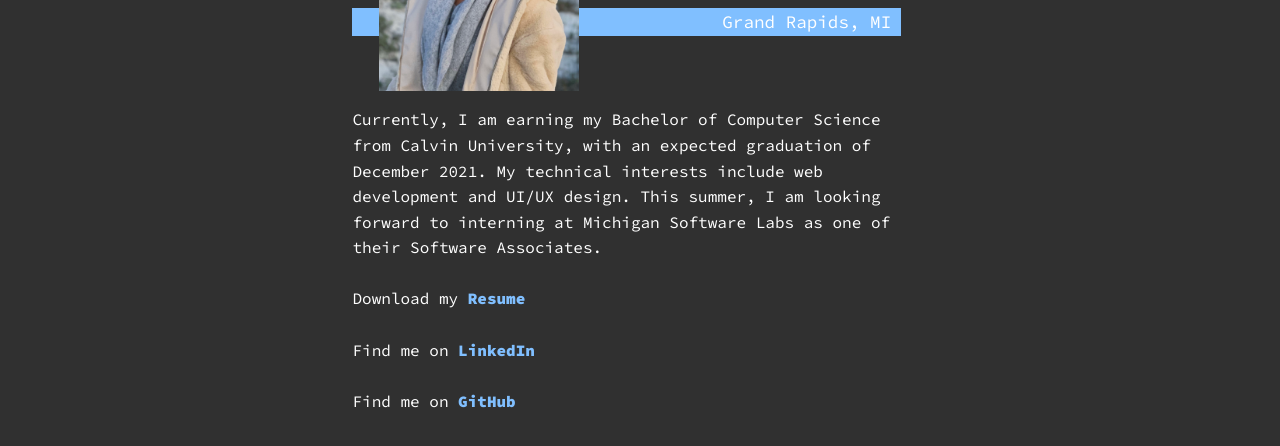
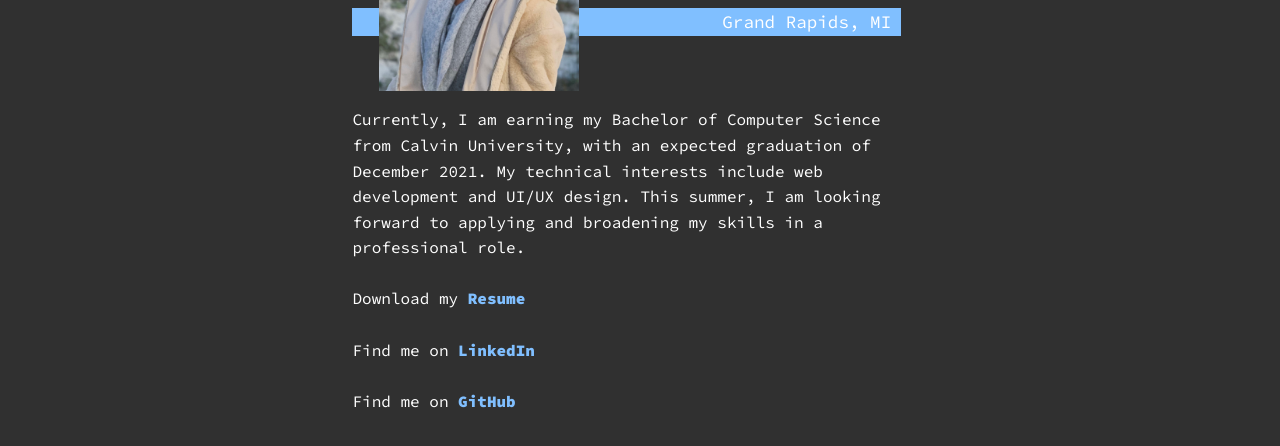
Before and after one commit to emily-costa/emily-costa.github.io, a plain HTML site: page about.html in a window 1280 px wide. Shown: the part 256-702 px from the top of the page. Drawn offline with nearby package versions, Linux system fonts and the light colour scheme.

Commit message:
Update about.html

```diff
--- a/about.html
+++ b/about.html
@@ -40,7 +40,7 @@
         <p>
             Currently, I am earning my Bachelor of Computer Science from Calvin University, with an expected graduation of
             December 2021. My technical interests include web development and UI/UX design. This summer, I am looking
-            forward to interning at Michigan Software Labs as one of their Software Associates.
+            forward to applying and broadening my skills in a professional role.
             <br><br>
             Download my <a href="assets/EmilyCostaResume.pdf" download="CostaResume"><strong>Resume</strong></a>
             <br><br>
```
